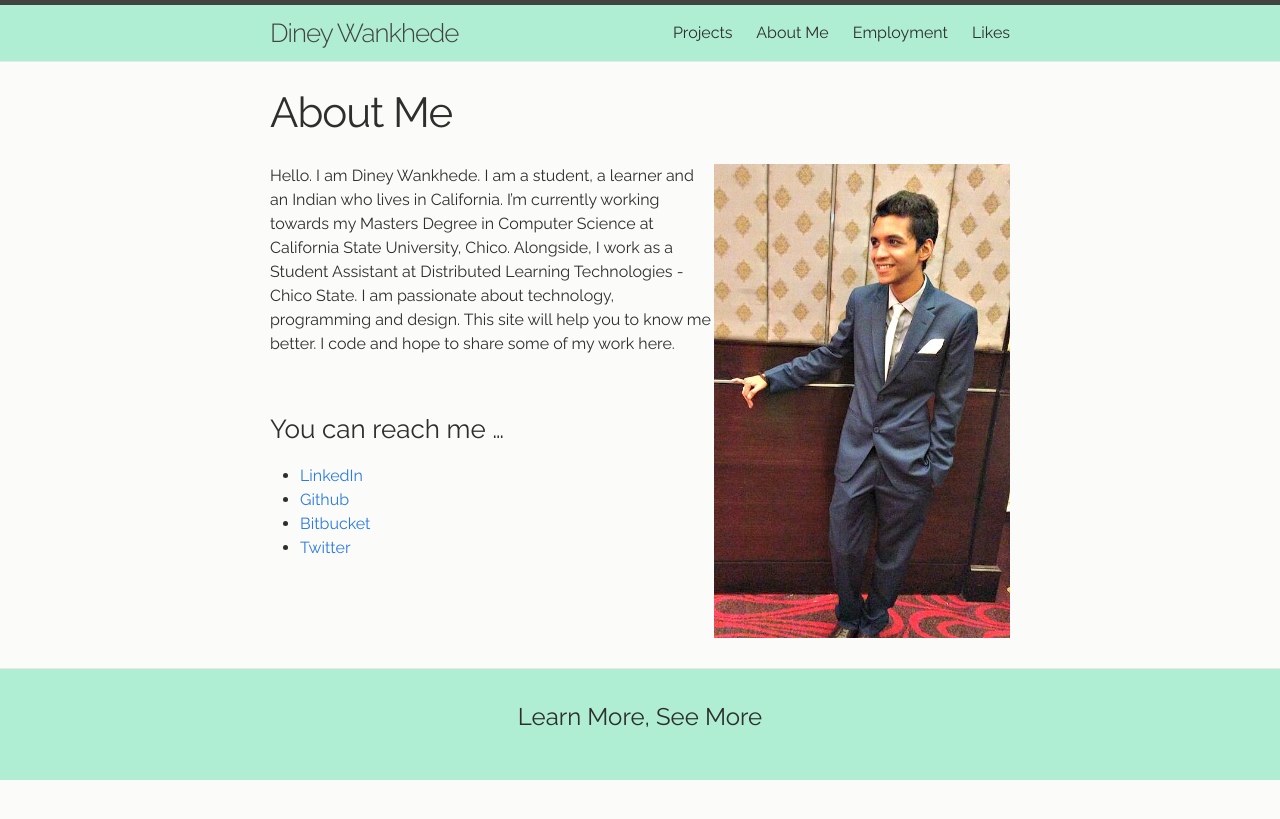
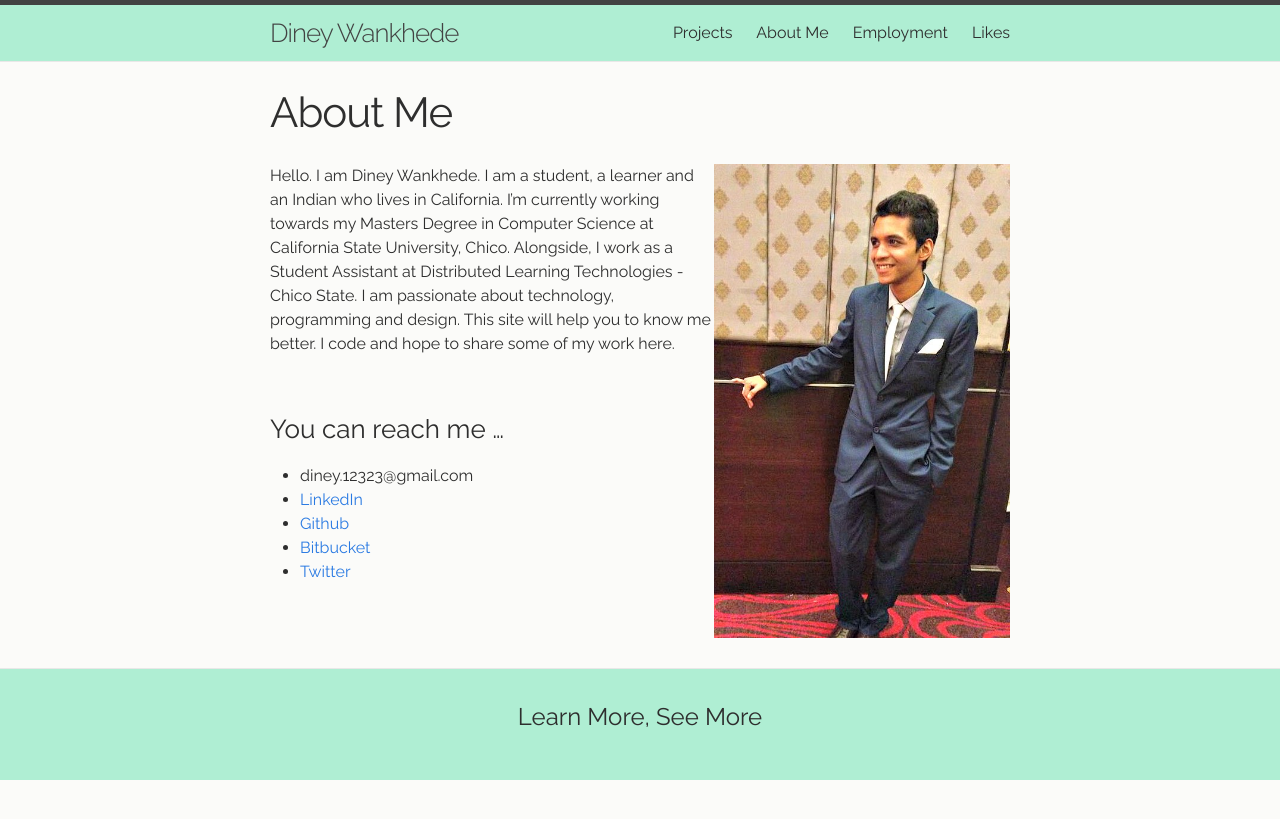
Before and after one commit to dineyw23/dineyw23.github.io, a Jekyll site: the page built from About/about.md, in a window 1280 px wide. Shown: the top 819 px of the page. Built offline with Jekyll 4.4.1, drawn with Linux system fonts in a browser that asks for light colours; nearby versions of some CDN libraries; comment, search, counter and statistics services are not loaded.

Commit message:
Added email id

```diff
--- a/About/about.md
+++ b/About/about.md
@@ -23,6 +23,7 @@ I am passionate about technology, programming and design. This site will help yo
 
 ### You can reach me ...
 
+- diney.12323@gmail.com
 - [LinkedIn](https://www.linkedin.com/in/diney-wankhede-3b271227)
 - [Github](https://github.com/dineyw23)
 - [Bitbucket](https://bitbucket.com/dineyw23)
```
